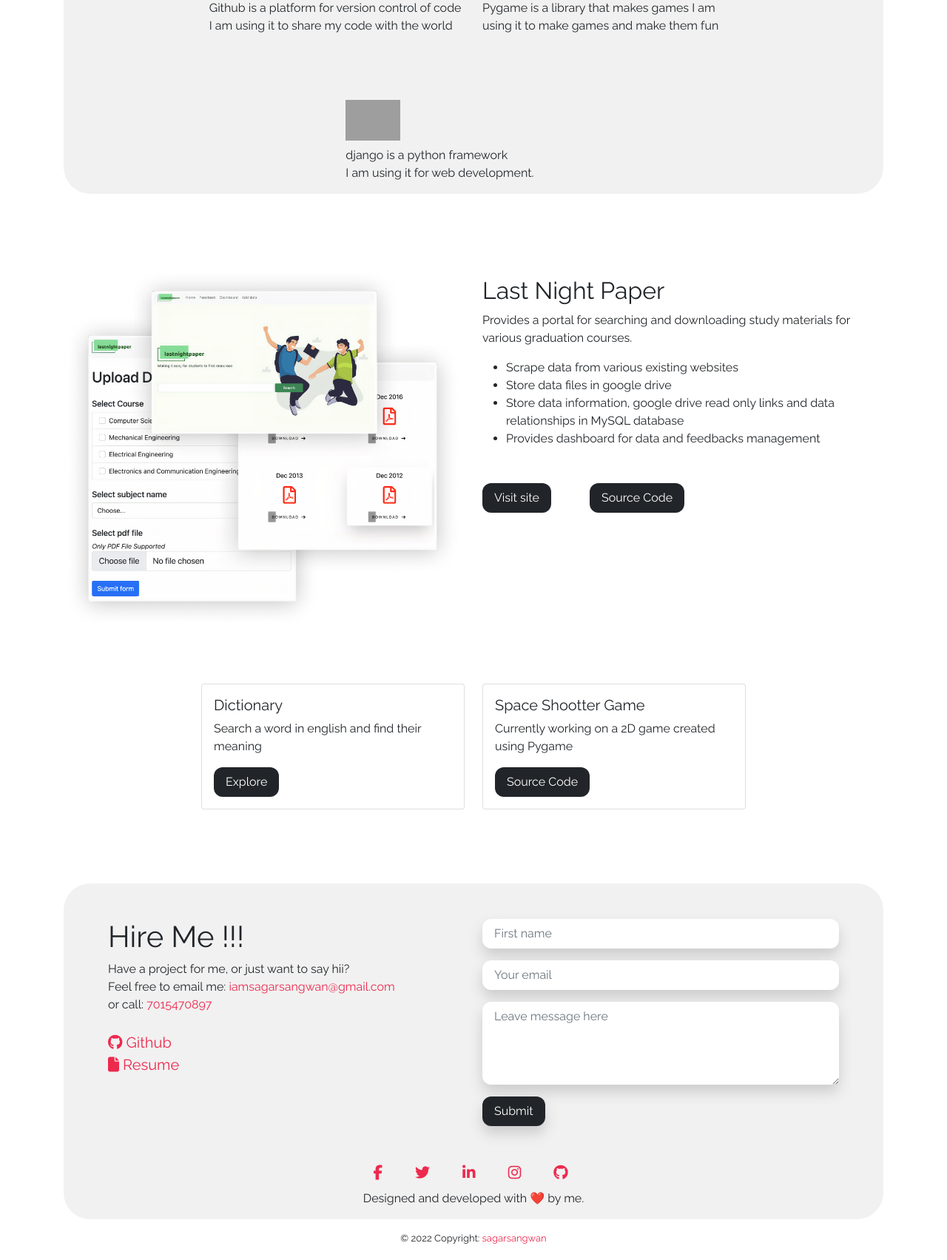
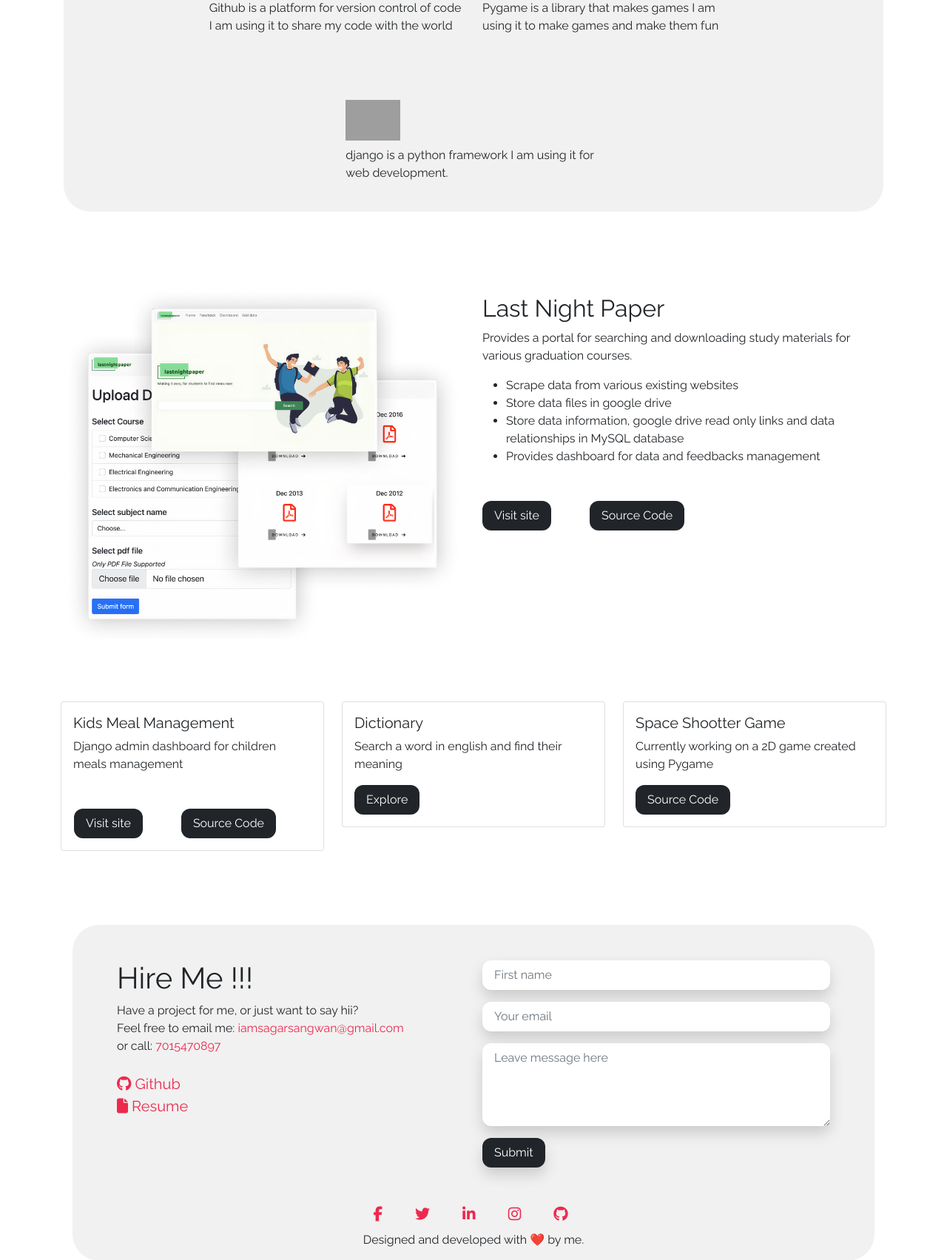
Before and after one commit to sagarsangwan/sagarsangwan, a Flask app: page / in a window 1280 px wide. Shown: the part 1671-3374 px from the top of the page at 74% size. Before the commit the page ends 3352 px from the top, so only its background shows below. Run offline with Flask 2, Linux system fonts and the light colour scheme; parts of the project's set-up code (start-up, migrations or seed data) failed here and were passed over; some libraries are stand-ins or nearby versions; grey boxes are pictures that could not be loaded.

Commit message:
added new project

```diff
--- a/templates/pages/home.html
+++ b/templates/pages/home.html
@@ -127,9 +127,9 @@
             </div>
         </div>
         <div class="row justify-content-center">
-            <div class="col-xs-12 col-md-4 col-padding">
+            <div class="col-xs-12 col-md-4 col-padding pb-4">
                 <h5> <img src="https://static.djangoproject.com/img/logos/django-logo-positive.svg" width="74"></h5>
-                <p> django is a python framework <br>
+                <p> django is a python framework
                     I am using it for web development.
                 </p>
             </div>
@@ -174,6 +174,23 @@
     <div class="col-xs-12 col-md-9 col-lg-4 col-padding">
         <div class="card">
             <div class="card-body">
+                <h5 class="card-title">Kids Meal Management</h5>
+                <p class="card-text"> Django admin dashboard for children meals management</p>
+                <div class="mt-5 text-end">
+                    <a href="https://lastnightpaper.herokuapp.com/" target="blank" class="btn button btn-dark">Visit
+                        site</a>
+
+                    <a href="https://github.com/sagarsangwan/kids_meal_managment"
+                        class="btn button mx-5 btn-dark">Source
+                        Code</a>
+                </div>
+            </div>
+        </div>
+    </div>
+
+    <div class="col-xs-12 col-md-9 col-lg-4 col-padding">
+        <div class="card">
+            <div class="card-body">
                 <h5 class="card-title">Dictionary</h5>
                 <p class="card-text"> Search a word in english and find their meaning </p>
                 <a href="/dictionary" class="btn button btn-dark">Explore</a>
@@ -190,10 +207,6 @@
             </div>
         </div>
     </div>
-
-
-</div>
-</div>
 </div>
 <!-- <div class="container">
     <div class="row justify-content-center">
```
